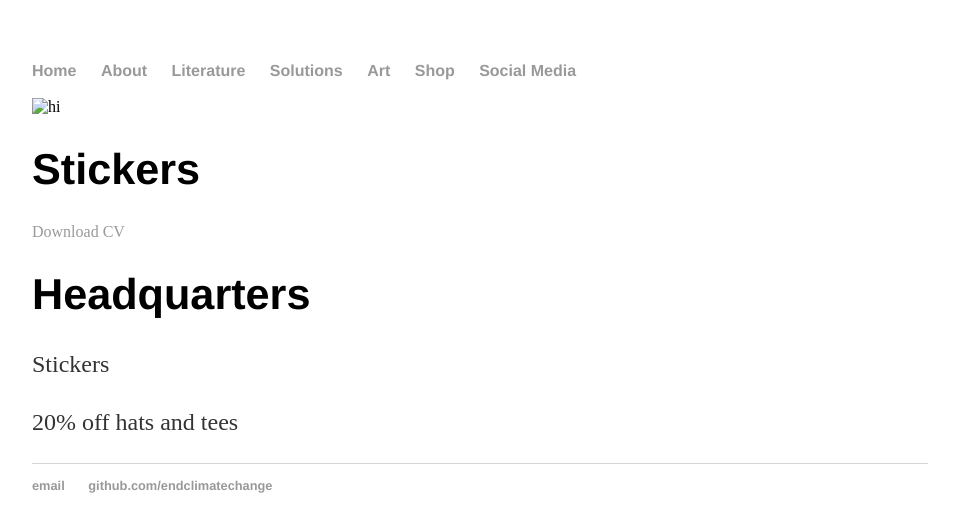
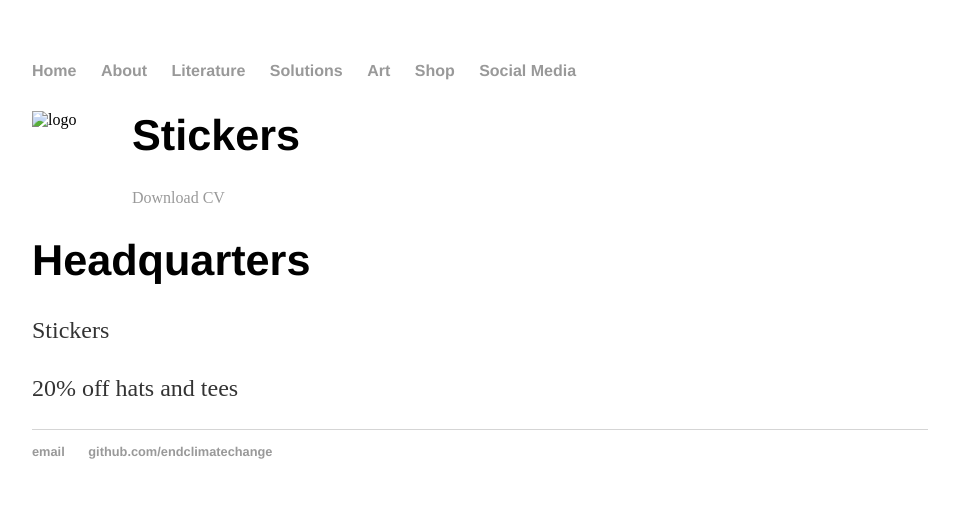
Before and after one commit to endclimatechange/endclimatechange.github.io, a Jekyll site: the page built from shop/index.html, in a window 1280 px wide. Shown: the top 532 px of the page, without its empty margins (160-1119 px from the left). Built offline with Jekyll 4.4.1, drawn with Linux system fonts in a browser that asks for light colours.

Commit message:
Update index.html

```diff
--- a/shop/index.html
+++ b/shop/index.html
@@ -3,7 +3,11 @@ layout: default
 title: SHOP
 ---
 
-<img src="images/srickers.png" alt="hi" class="inline"/>
+<div class="header">
+  <img src="images/srickers.png" alt="logo" />
+
+</div>
+
 <h1>Stickers</h1>
 	<div class="Literature">
 	  <a href="#" class="download" title="Download CV as PDF">Download CV</a>
```
